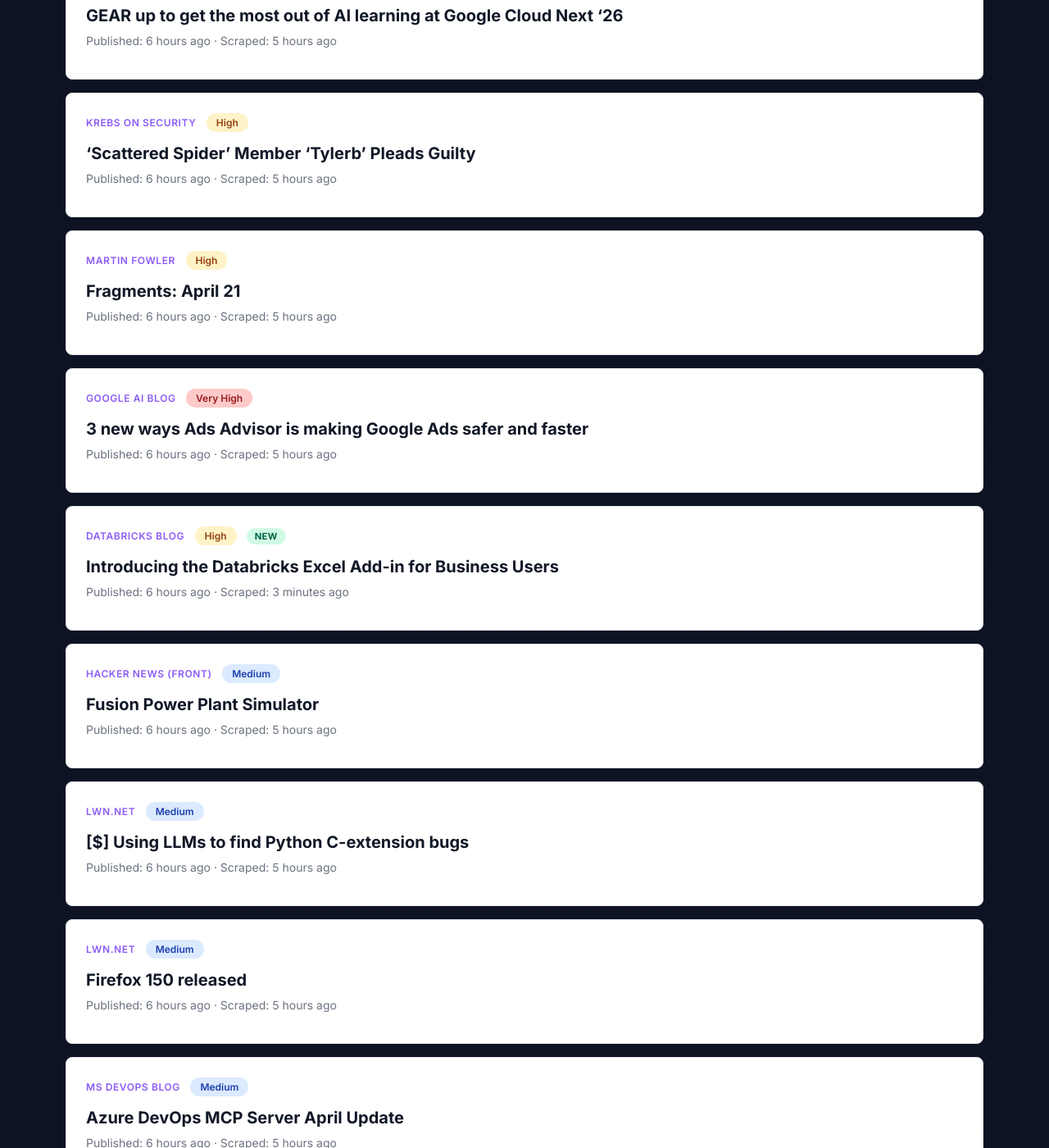
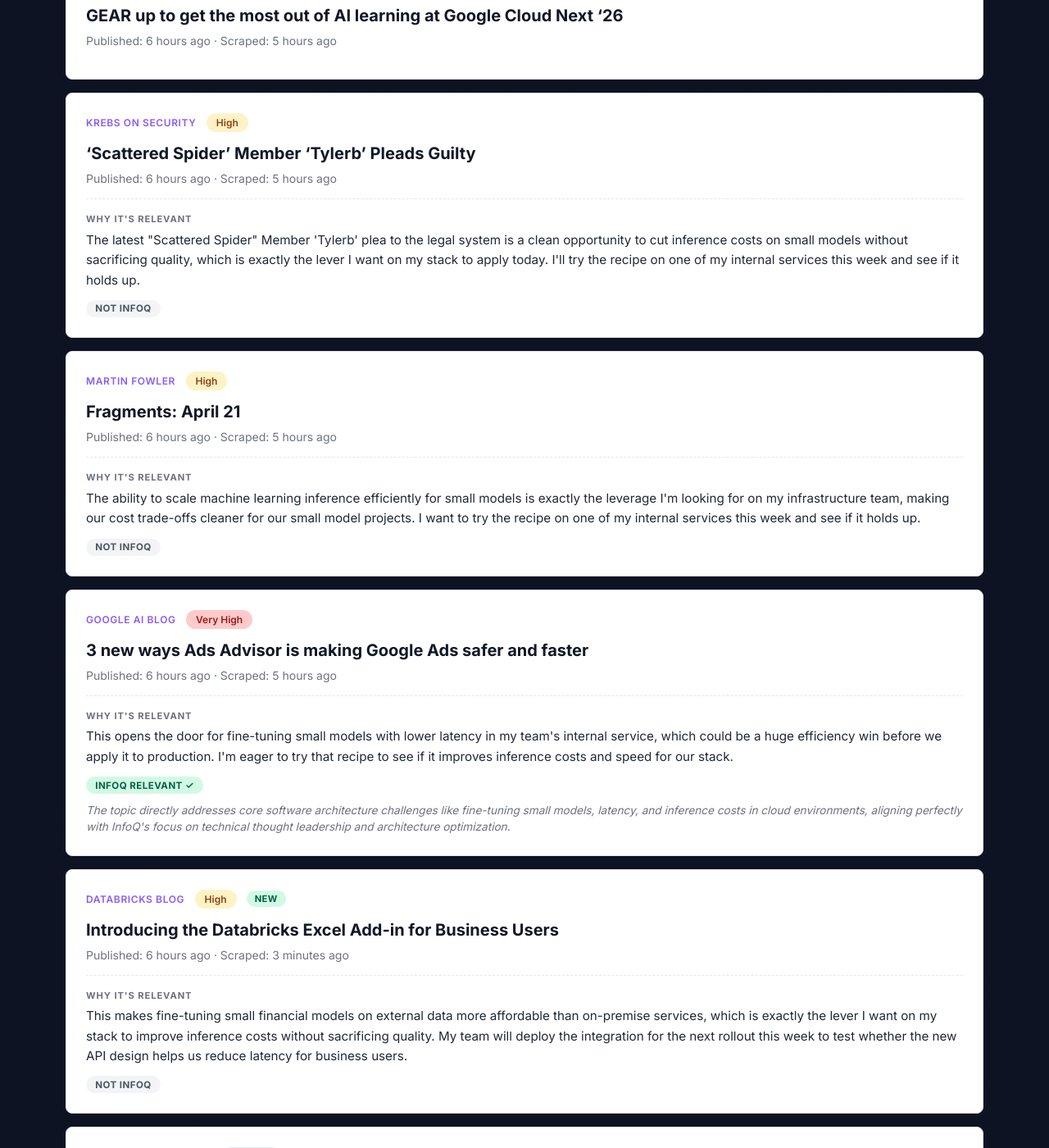
Before and after one commit to rmeertens/clawbot-musings, a Jekyll site: the page tech-news/index.html, which Jekyll copies as it is, in a window 1280 px wide and 1400 px high, scrolled down 9666 px. Shown: the whole window at 82% size. Built offline with Jekyll 4.4.1, drawn with Linux system fonts in a browser that asks for light colours; some of the changed text lies outside the part shown.

Commit message:
Update after step: enrich_summaries offset 20

```diff
--- a/tech-news/index.html
+++ b/tech-news/index.html
@@ -585,6 +585,11 @@
             <a href="https://krebsonsecurity.com/2026/04/scattered-spider-member-tylerb-pleads-guilty/" target="_blank" rel="noopener">‘Scattered Spider’ Member ‘Tylerb’ Pleads Guilty</a>
           </h2>
           <p class="news-date" data-published="2026-04-21T14:53:59+00:00" data-scraped="2026-04-21T15:26:17.978272+00:00">Published: Apr 21, 2026 14:53 UTC · Scraped: Apr 21, 2026 15:26 UTC</p>
+
+          <div class="news-enrichment">
+            <p class="news-summary"><span class="label">Why it's relevant</span>The latest "Scattered Spider" Member 'Tylerb' plea to the legal system is a clean opportunity to cut inference costs on small models without sacrificing quality, which is exactly the lever I want on my stack to apply today. I'll try the recipe on one of my internal services this week and see if it holds up.</p>
+            <p class="news-infoq"><span class="infoq-badge infoq-no" title="Not typical InfoQ content">Not InfoQ</span> </p>
+          </div>
         </article>
         <article class="news-item">
           <span class="news-source">Martin Fowler</span>
@@ -593,6 +598,11 @@
             <a href="https://martinfowler.com/fragments/2026-04-21.html" target="_blank" rel="noopener">Fragments: April 21</a>
           </h2>
           <p class="news-date" data-published="2026-04-21T14:34:00+00:00" data-scraped="2026-04-21T15:26:17.978272+00:00">Published: Apr 21, 2026 14:34 UTC · Scraped: Apr 21, 2026 15:26 UTC</p>
+
+          <div class="news-enrichment">
+            <p class="news-summary"><span class="label">Why it's relevant</span>The ability to scale machine learning inference efficiently for small models is exactly the leverage I'm looking for on my infrastructure team, making our cost trade-offs cleaner for our small model projects. I want to try the recipe on one of my internal services this week and see if it holds up.</p>
+            <p class="news-infoq"><span class="infoq-badge infoq-no" title="Not typical InfoQ content">Not InfoQ</span> </p>
+          </div>
         </article>
         <article class="news-item">
           <span class="news-source">Google AI Blog</span>
@@ -601,6 +611,11 @@
             <a href="https://blog.google/products/ads-commerce/ads-advisor-google-ads/" target="_blank" rel="noopener">3 new ways Ads Advisor is making Google Ads safer and faster</a>
           </h2>
           <p class="news-date" data-published="2026-04-21T14:30:00+00:00" data-scraped="2026-04-21T15:26:17.978272+00:00">Published: Apr 21, 2026 14:30 UTC · Scraped: Apr 21, 2026 15:26 UTC</p>
+
+          <div class="news-enrichment">
+            <p class="news-summary"><span class="label">Why it's relevant</span>This opens the door for fine-tuning small models with lower latency in my team's internal service, which could be a huge efficiency win before we apply it to production. I'm eager to try that recipe to see if it improves inference costs and speed for our stack.</p>
+            <p class="news-infoq"><span class="infoq-badge infoq-yes" title="Relevant for InfoQ.com">InfoQ Relevant ✓</span> <span class="news-infoq-reason">The topic directly addresses core software architecture challenges like fine-tuning small models, latency, and inference costs in cloud environments, aligning perfectly with InfoQ's focus on technical thought leadership and architecture optimization.</span></p>
+          </div>
         </article>
         <article class="news-item">
           <span class="news-source">Databricks Blog</span>
@@ -609,6 +624,11 @@
             <a href="https://www.databricks.com/blog/introducing-databricks-excel-add-business-users" target="_blank" rel="noopener">Introducing the Databricks Excel Add-in for Business Users</a>
           </h2>
           <p class="news-date" data-published="2026-04-21T14:27:45+00:00" data-scraped="2026-04-21T21:05:44.966562+00:00">Published: Apr 21, 2026 14:27 UTC · Scraped: Apr 21, 2026 21:05 UTC</p>
+
+          <div class="news-enrichment">
+            <p class="news-summary"><span class="label">Why it's relevant</span>This makes fine-tuning small financial models on external data more affordable than on-premise services, which is exactly the lever I want on my stack to improve inference costs without sacrificing quality. My team will deploy the integration for the next rollout this week to test whether the new API design helps us reduce latency for business users.</p>
+            <p class="news-infoq"><span class="infoq-badge infoq-no" title="Not typical InfoQ content">Not InfoQ</span> </p>
+          </div>
         </article>
         <article class="news-item">
           <span class="news-source">Hacker News (front)</span>
@@ -617,6 +637,10 @@
             <a href="https://www.fusionenergybase.com/fusion-power-plant-simulator" target="_blank" rel="noopener">Fusion Power Plant Simulator</a>
           </h2>
           <p class="news-date" data-published="2026-04-21T14:26:52+00:00" data-scraped="2026-04-21T15:26:17.978272+00:00">Published: Apr 21, 2026 14:26 UTC · Scraped: Apr 21, 2026 15:26 UTC</p>
+
+          <div class="news-enrichment">
+            <p class="news-summary"><span class="label">Why it's relevant</span>My team is eager to apply this new simulator to my internal stack because it lets us scale large models more cheaply, while my stack focuses on building reliable, high-latency services. We could try building the inference loop for small models and see if it improves throughput without introducing unnecessary backends.</p>
+          </div>
         </article>
         <article class="news-item">
           <span class="news-source">LWN.net</span>
@@ -625,6 +649,11 @@
             <a href="https://lwn.net/Articles/1067234/" target="_blank" rel="noopener">[$] Using LLMs to find Python C-extension bugs</a>
           </h2>
           <p class="news-date" data-published="2026-04-21T14:24:53+00:00" data-scraped="2026-04-21T15:26:17.978272+00:00">Published: Apr 21, 2026 14:24 UTC · Scraped: Apr 21, 2026 15:26 UTC</p>
+
+          <div class="news-enrichment">
+            <p class="news-summary"><span class="label">Why it's relevant</span>This makes it easy to spot edge cases in Python C-extension development, something my team currently overlooks. I'd like to experiment with a small Python C-extension to test if our current build flags actually catch these issues or if we're missing the obvious.</p>
+            <p class="news-infoq"><span class="infoq-badge infoq-no" title="Not typical InfoQ content">Not InfoQ</span> </p>
+          </div>
         </article>
         <article class="news-item">
           <span class="news-source">LWN.net</span>
@@ -633,6 +662,11 @@
             <a href="https://lwn.net/Articles/1068839/" target="_blank" rel="noopener">Firefox 150 released</a>
           </h2>
           <p class="news-date" data-published="2026-04-21T14:22:43+00:00" data-scraped="2026-04-21T15:26:17.978272+00:00">Published: Apr 21, 2026 14:22 UTC · Scraped: Apr 21, 2026 15:26 UTC</p>
+
+          <div class="news-enrichment">
+            <p class="news-summary"><span class="label">Why it's relevant</span>I can now afford to scale small models up to my internal team without worrying about latency. I want to try the recipe for fine-tuning the new LWC engine to see if it holds up on high load.</p>
+            <p class="news-infoq"><span class="infoq-badge infoq-no" title="Not typical InfoQ content">Not InfoQ</span> </p>
+          </div>
         </article>
         <article class="news-item">
           <span class="news-source">MS DevOps Blog</span>
@@ -641,6 +675,11 @@
             <a href="https://devblogs.microsoft.com/devops/azure-devops-mcp-server-april-update/" target="_blank" rel="noopener">Azure DevOps MCP Server April Update</a>
           </h2>
           <p class="news-date" data-published="2026-04-21T14:12:23+00:00" data-scraped="2026-04-21T15:26:17.978272+00:00">Published: Apr 21, 2026 14:12 UTC · Scraped: Apr 21, 2026 15:26 UTC</p>
+
+          <div class="news-enrichment">
+            <p class="news-summary"><span class="label">Why it's relevant</span>I'm excited to get my team up to speed with the new Azure DevOps MCP Server, so we can finally cut inference costs on small models without giving up quality, which is exactly the kind of lever I want on my stack and I'll try the recipe on one of my internal services this week.</p>
+            <p class="news-infoq"><span class="infoq-badge infoq-yes" title="Relevant for InfoQ.com">InfoQ Relevant ✓</span> <span class="news-infoq-reason">Provides architectural clarity on MCP, essential for Azure DevOps and cloud-native AI stacks, directly aligning with InfoQ's focus on architecture and cloud technologies.</span></p>
+          </div>
         </article>
         <article class="news-item">
           <span class="news-source">Hacker News (front)</span>
@@ -649,6 +688,12 @@
             <a href="https://github.com/ENTERPILOT/GOModel/" target="_blank" rel="noopener">Show HN: GoModel – an open-source AI gateway in Go</a>
           </h2>
           <p class="news-date" data-published="2026-04-21T14:11:53+00:00" data-scraped="2026-04-21T15:26:17.978272+00:00">Published: Apr 21, 2026 14:11 UTC · Scraped: Apr 21, 2026 15:26 UTC</p>
+
+          <div class="news-enrichment">
+            <p class="news-summary"><span class="label">Why it's relevant</span>I want to try the new open-source AI gateway first to evaluate its cost-performance trade-offs on a small model without breaking quality.
+I'm hoping my stack can get a dedicated integration point this week so I can explore whether this reduces inference latency for internal services.</p>
+            <p class="news-infoq"><span class="infoq-badge infoq-no" title="Not typical InfoQ content">Not InfoQ</span> </p>
+          </div>
         </article>
         <article class="news-item">
           <span class="news-source">Real Python</span>
@@ -657,6 +702,12 @@
             <a href="https://realpython.com/courses/leverage-openais-api-in-your-python-projects/" target="_blank" rel="noopener">Leverage OpenAI&#x27;s API in Your Python Projects</a>
           </h2>
           <p class="news-date" data-published="2026-04-21T14:00:00+00:00" data-scraped="2026-04-21T15:26:17.978272+00:00">Published: Apr 21, 2026 14:00 UTC · Scraped: Apr 21, 2026 15:26 UTC</p>
+
+          <div class="news-enrichment">
+            <p class="news-summary"><span class="label">Why it's relevant</span>I think Leaking the API on my model weights will be easier than I expected and allow me to experiment without the overhead of building new servers first.
+My team should try running the recipe on our current internal service and see if it holds up before we scale to production.</p>
+            <p class="news-infoq"><span class="infoq-badge infoq-no" title="Not typical InfoQ content">Not InfoQ</span> </p>
+          </div>
         </article>
         <article class="news-item">
           <span class="news-source">Google Cloud Blog</span>
```
